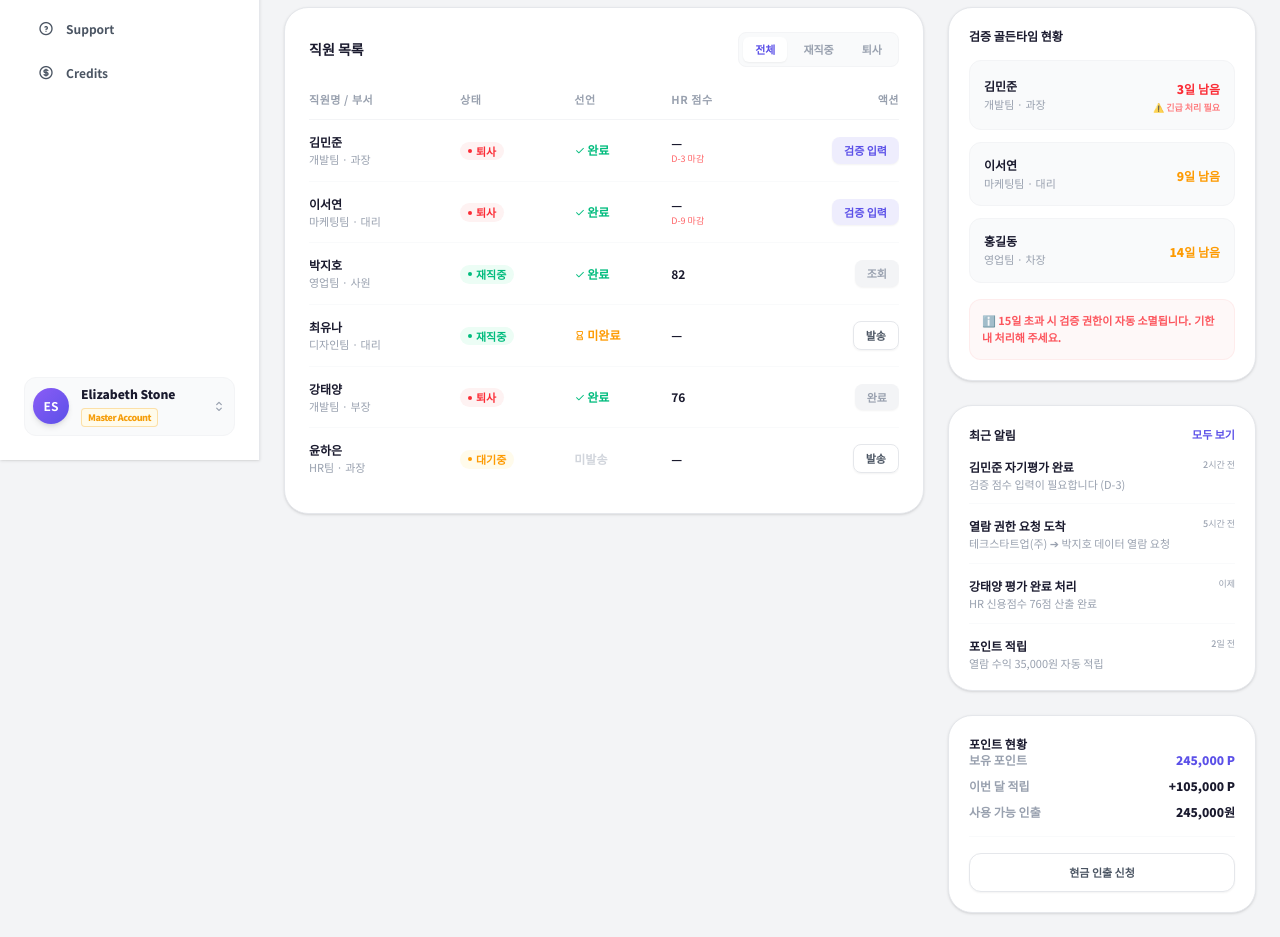
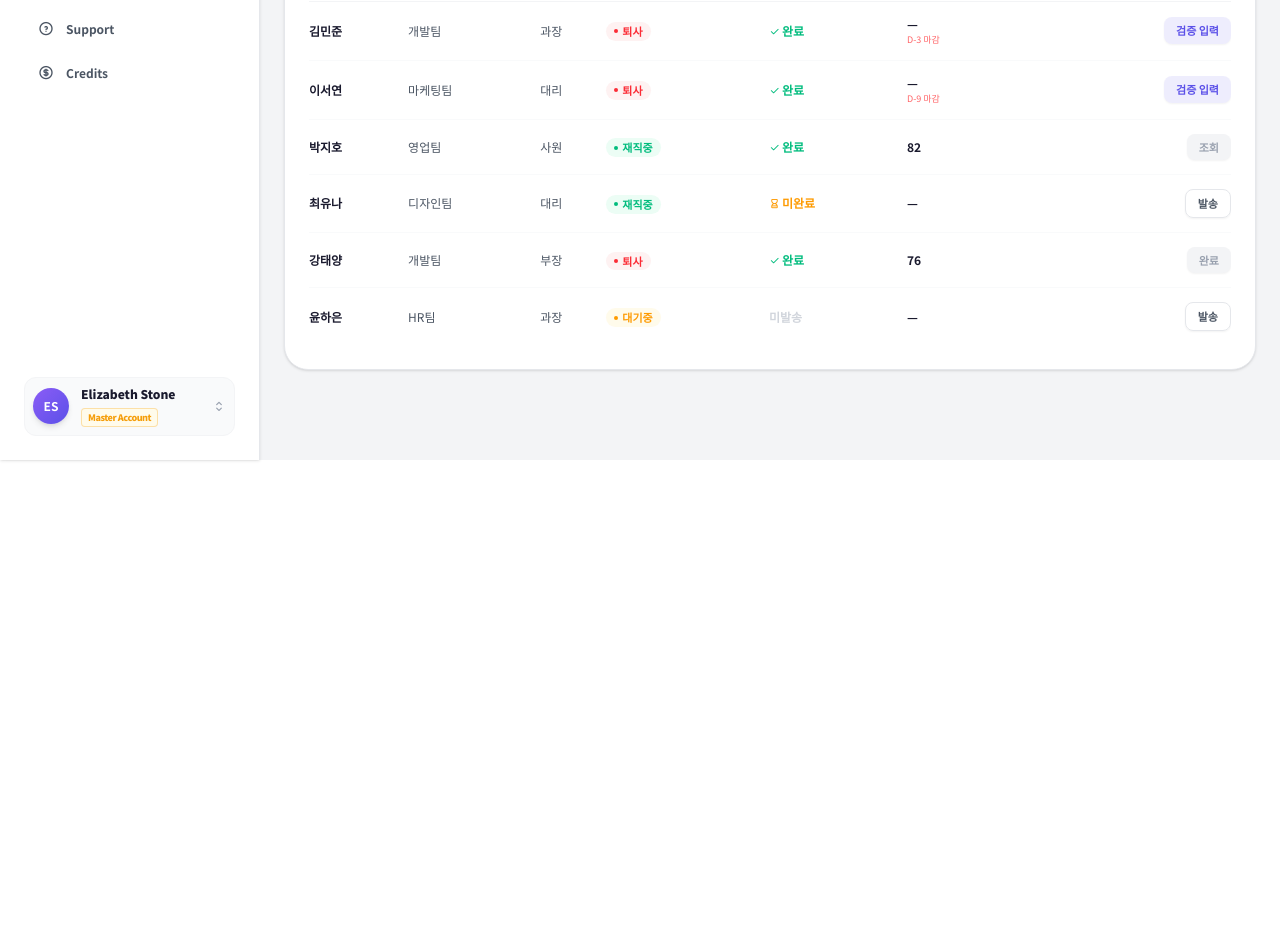
Before and after one commit to GeniCheck/Frontend, a React (Vite) app: page /main/verification in a window 1280 px wide. Shown: the part 340-1277 px from the top of the page. After the commit the page ends 800 px from the top, so only its background shows below. Built offline with nearby package versions, Linux system fonts and the light colour scheme.

Commit message:
feat: 검증 관리 보드 MVP 수준으로 정리 및 재구성

```diff
--- a/src/pages/main/VerificationPage.tsx
+++ b/src/pages/main/VerificationPage.tsx
@@ -1,8 +1,6 @@
-import React, { useState, useEffect } from "react";
+import React, { useEffect } from "react";
 
 const VerificationPage: React.FC = () => {
-  const [filter, setFilter] = useState<"전체" | "재직중" | "퇴사">("전체");
-
   // 페이지 진입 시 스크롤 최상단 리셋
   useEffect(() => {
     window.scrollTo(0, 0);
@@ -65,52 +63,25 @@ const VerificationPage: React.FC = () => {
     },
   ];
 
-  const filteredEmployees = employeeList.filter((emp) => {
-    if (filter === "전체") return true;
-    return emp.status === filter;
-  });
-
   return (
     /* 부모(MainPage)가 이미 고정 사이드바를 품고 있으므로,
        이곳에서는 전체 flex 레이아웃 틀을 걷어내고 독립적인 우측 스크롤 본문 영역만 바로 기동합니다.
     */
     <main className="flex min-h-screen flex-1 flex-col">
-      {/* 상단 툴바 헤더 */}
-      <header className="sticky top-0 z-40 flex h-17 items-center justify-between border-b border-gray-200 bg-white px-6">
+      {/* 상단 헤더: 타이틀 · 서브타이틀만 노출 (액션 버튼은 하단 툴바로 이동) */}
+      <header className="sticky top-0 z-40 flex h-17 items-center border-b border-gray-200 bg-white px-6">
         <div className="flex items-baseline gap-3 text-left">
           <h1 className="text-text1 text-base font-black tracking-tight">
             Verification
           </h1>
           <span className="text-xs font-semibold text-gray-400">
-            2026년 5월 9일 금요일
+            직원 자기선언 & 검증 관리
           </span>
-        </div>
-
-        <div className="flex items-center gap-3">
-          <button className="text-text2 rounded-xl border border-gray-200 bg-white px-3.5 py-2 text-xs font-bold shadow-sm transition-all hover:bg-gray-50 active:scale-95">
-            직원 추가
-          </button>
-          <button className="bg-brand shadow-brand/10 hover:bg-brand-dark flex items-center gap-1.5 rounded-xl px-4 py-2 text-xs font-bold text-white shadow-md transition-all active:scale-95">
-            평가 링크 발송
-          </button>
         </div>
       </header>
 
       {/* 내부 실시간 데이터 대시보드 그리드 */}
       <div className="mx-auto w-full max-w-300 flex-1 space-y-6 p-6">
-        <div className="rounded-3xl border border-gray-200 bg-white p-6 text-left shadow-sm">
-          <h2 className="text-text1 mb-1 text-base font-black">
-            Verification{" "}
-            <span className="ml-1 text-xs font-normal text-gray-400">
-              직원 자기선언 & 검증 관리
-            </span>
-          </h2>
-          <p className="text-xs text-gray-500">
-            퇴사 직원의 검증 평가를 입력하고, 재직 직원의 선언 현황을
-            관리합니다.
-          </p>
-        </div>
-
         <div className="grid grid-cols-2 gap-4 lg:grid-cols-4">
           {[
             {
@@ -160,51 +131,50 @@ const VerificationPage: React.FC = () => {
           ))}
         </div>
 
-        <div className="grid grid-cols-1 items-start gap-6 lg:grid-cols-3">
-          <div className="rounded-3xl border border-gray-200 bg-white p-6 text-left shadow-sm lg:col-span-2">
-            <div className="mb-6 flex items-center justify-between">
-              <h3 className="text-text1 text-sm font-black">직원 목록</h3>
-              <div className="text-2xs flex gap-1 rounded-lg border border-gray-100 bg-gray-50 p-1 font-bold">
-                {(["전체", "재직중", "퇴사"] as const).map((t) => (
-                  <button
-                    key={t}
-                    type="button"
-                    onClick={() => setFilter(t)}
-                    className={`rounded-md px-3 py-1 transition-all active:scale-95 ${
-                      filter === t
-                        ? "text-brand bg-white shadow-xs"
-                        : "text-gray-400"
-                    }`}
-                  >
-                    {t}
+        {/* 액션 툴바: 보조 버튼(좌) · 주요 버튼(우) */}
+        <div className="flex items-center justify-between">
+          <div className="flex items-center gap-2">
+            {/* 질문 템플릿 생성: 현재 코드에 대응 기능·데이터 없음 — *추가필요* */}
+            <button className="text-text2 rounded-xl border border-gray-200 bg-white px-3.5 py-2 text-xs font-bold shadow-sm transition-all hover:bg-gray-50 active:scale-95">
+              질문 템플릿 생성
             </button>
-                ))}
+            <button className="text-text2 rounded-xl border border-gray-200 bg-white px-3.5 py-2 text-xs font-bold shadow-sm transition-all hover:bg-gray-50 active:scale-95">
+              평가 링크 발송
+            </button>
           </div>
+          <button className="bg-brand shadow-brand/10 hover:bg-brand-dark flex items-center gap-1.5 rounded-xl px-4 py-2 text-xs font-bold text-white shadow-md transition-all active:scale-95">
+            직원 추가
+          </button>
         </div>
 
+        {/* 직원 목록 테이블 (전체 폭 단일 컬럼) */}
+        <div className="rounded-3xl border border-gray-200 bg-white p-6 text-left shadow-sm">
           <div className="overflow-x-auto">
             <table className="w-full border-collapse text-left">
               <thead>
                 <tr className="text-2xs border-b border-gray-100 font-bold tracking-wider text-gray-400 uppercase">
-                    <th className="pb-3 font-semibold">직원명 / 부서</th>
+                  <th className="pb-3 font-semibold">직원명</th>
+                  <th className="pb-3 font-semibold">부서</th>
+                  <th className="pb-3 font-semibold">직급</th>
                   <th className="pb-3 font-semibold">상태</th>
-                    <th className="pb-3 font-semibold">선언</th>
+                  <th className="pb-3 font-semibold">자기선언</th>
                   <th className="pb-3 font-semibold">HR 점수</th>
                   <th className="pb-3 text-right font-semibold">액션</th>
                 </tr>
               </thead>
               <tbody className="divide-y divide-gray-50 text-xs">
-                  {filteredEmployees.map((emp, i) => (
+                {employeeList.map((emp, i) => {
+                  const [dept, position] = emp.dept.split(" · ");
+                  return (
                     <tr
                       key={i}
                       className="transition-colors hover:bg-gray-50/50"
                     >
-                      <td className="py-3.5">
-                        <div className="text-text1 font-black">{emp.name}</div>
-                        <div className="text-2xs mt-0.5 text-gray-400">
-                          {emp.dept}
-                        </div>
+                      <td className="text-text1 py-3.5 font-black">
+                        {emp.name}
                       </td>
+                      <td className="text-text2 py-3.5">{dept}</td>
+                      <td className="text-text2 py-3.5">{position}</td>
                       <td className="py-3.5">
                         <span
                           className={`text-2xs inline-flex items-center gap-1 rounded-full px-2 py-0.5 font-bold ${
@@ -257,143 +227,10 @@ const VerificationPage: React.FC = () => {
                         </button>
                       </td>
                     </tr>
-                  ))}
+                  );
+                })}
               </tbody>
             </table>
-            </div>
-          </div>
-
-          <div className="space-y-6">
-            <div className="rounded-3xl border border-gray-200 bg-white p-5 text-left shadow-sm">
-              <h3 className="text-text1 mb-4 text-xs font-black">
-                검증 골든타임 현황
-              </h3>
-              <div className="space-y-3">
-                {[
-                  {
-                    name: "김민준",
-                    role: "개발팀 · 과장",
-                    days: "3일 남음",
-                    urgent: true,
-                  },
-                  {
-                    name: "이서연",
-                    role: "마케팅팀 · 대리",
-                    days: "9일 남음",
-                    urgent: false,
-                  },
-                  {
-                    name: "홍길동",
-                    role: "영업팀 · 차장",
-                    days: "14일 남음",
-                    urgent: false,
-                  },
-                ].map((gold, i) => (
-                  <div
-                    key={i}
-                    className="flex items-center justify-between rounded-xl border border-gray-100 bg-gray-50 p-3.5"
-                  >
-                    <div>
-                      <div className="text-text1 text-xs font-black">
-                        {gold.name}
-                      </div>
-                      <p className="text-2xs mt-0.5 text-gray-400">
-                        {gold.role}
-                      </p>
-                    </div>
-                    <div className="text-right">
-                      <span
-                        className={`text-xs font-black ${gold.urgent ? "text-red-500" : "text-amber-500"}`}
-                      >
-                        {gold.days}
-                      </span>
-                      {gold.urgent && (
-                        <span className="text-3xs mt-0.5 block animate-pulse font-bold text-red-400">
-                          ⚠️ 긴급 처리 필요
-                        </span>
-                      )}
-                    </div>
-                  </div>
-                ))}
-              </div>
-              <div className="text-2xs mt-4 rounded-xl border border-red-100/50 bg-red-50/50 p-3 leading-relaxed font-semibold text-red-500/80">
-                ℹ️ 15일 초과 시 검증 권한이 자동 소멸됩니다. 기한 내 처리해
-                주세요.
-              </div>
-            </div>
-
-            <div className="rounded-3xl border border-gray-200 bg-white p-5 text-left shadow-sm">
-              <div className="mb-4 flex items-center justify-between">
-                <h3 className="text-text1 text-xs font-black">최근 알림</h3>
-                <span className="text-brand text-2xs cursor-pointer font-bold hover:underline">
-                  모두 보기
-                </span>
-              </div>
-              <div className="space-y-3.5">
-                {[
-                  {
-                    title: "김민준 자기평가 완료",
-                    sub: "검증 점수 입력이 필요합니다 (D-3)",
-                    time: "2시간 전",
-                  },
-                  {
-                    title: "열람 권한 요청 도착",
-                    sub: "테크스타트업(주) ➔ 박지호 데이터 열람 요청",
-                    time: "5시간 전",
-                  },
-                  {
-                    title: "강태양 평가 완료 처리",
-                    sub: "HR 신용점수 76점 산출 완료",
-                    time: "이제",
-                  },
-                  {
-                    title: "포인트 적립",
-                    sub: "열람 수익 35,000원 자동 적립",
-                    time: "2일 전",
-                  },
-                ].map((noti, i) => (
-                  <div
-                    key={i}
-                    className="flex items-start justify-between gap-3 border-b border-gray-50 pb-3 text-xs last:border-none last:pb-0"
-                  >
-                    <div>
-                      <div className="text-text1 font-black">{noti.title}</div>
-                      <p className="text-2xs mt-0.5 text-gray-400">
-                        {noti.sub}
-                      </p>
-                    </div>
-                    <span className="text-3xs shrink-0 font-medium text-gray-400">
-                      {noti.time}
-                    </span>
-                  </div>
-                ))}
-              </div>
-            </div>
-
-            <div className="rounded-3xl border border-gray-200 bg-white p-5 text-left shadow-sm">
-              <h3 className="text-text1 text-xs font-black">포인트 현황</h3>
-              <div className="space-y-2.5 border-b border-gray-50 pb-4 text-xs font-bold">
-                <div className="flex justify-between">
-                  <span className="text-gray-400">보유 포인트</span>
-                  <span className="text-brand font-black">245,000 P</span>
-                </div>
-                <div className="flex justify-between">
-                  <span className="text-gray-400">이번 달 적립</span>
-                  <span className="text-text1 font-black">+105,000 P</span>
-                </div>
-                <div className="flex justify-between">
-                  <span className="text-gray-400">사용 가능 인출</span>
-                  <span className="text-text1 font-black">245,000원</span>
-                </div>
-              </div>
-              <button
-                type="button"
-                onClick={() => alert("인출 신청 창 연동")}
-                className="text-text2 text-2xs mt-4 w-full rounded-xl border border-gray-200 bg-white py-2.5 font-bold shadow-xs transition-all hover:bg-gray-50 active:scale-[0.98]"
-              >
-                현금 인출 신청
-              </button>
-            </div>
           </div>
         </div>
       </div>
```
Lines whose indentation alone changed are shown as unchanged.
